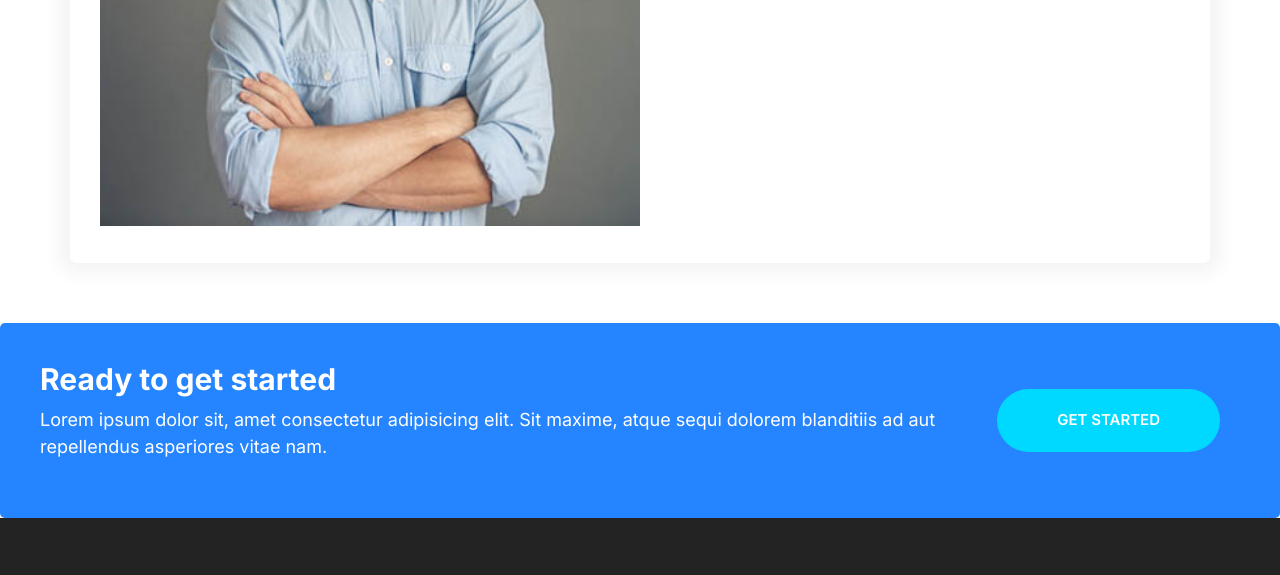
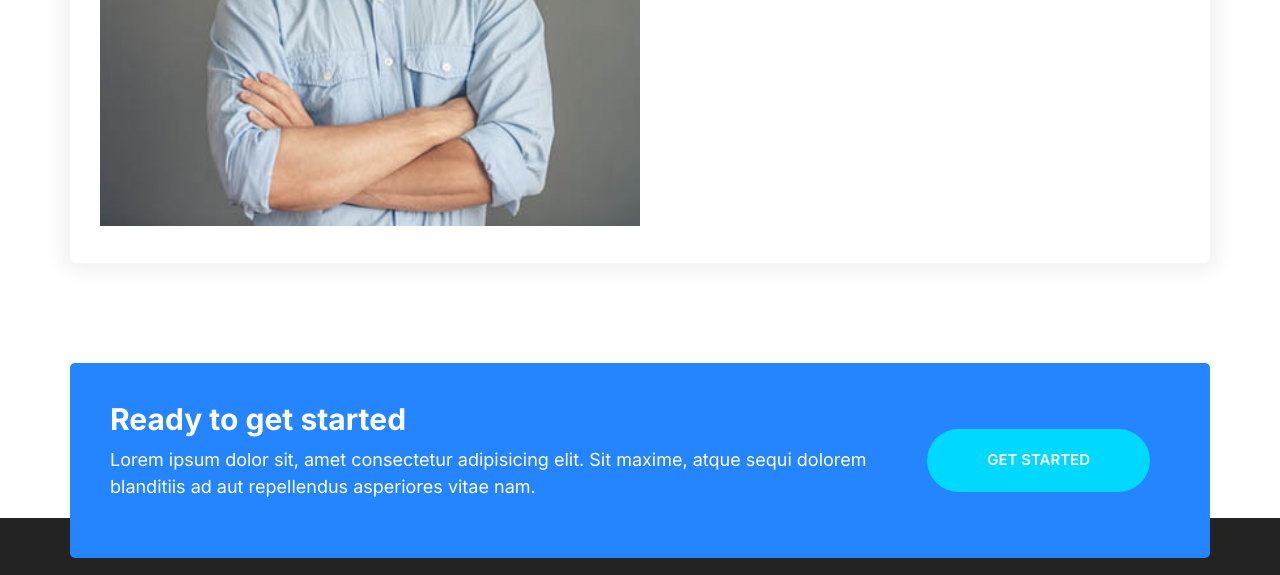
Before and after one commit to aman-tanwar/Moshify, a plain HTML site: page index.html in a window 1280 px wide. Shown: the part 5491-6066 px from the top of the page. Drawn offline with Linux system fonts and the light colour scheme.

Commit message:
Refactoring of callout block.

```diff
--- a/index.html
+++ b/index.html
@@ -387,6 +387,7 @@
       </div>
     </section>
 
+    <div class="container">
       <div class="callout callout--primary">
         <grid class="grid grid--1x2">
           <div class="callout__content">
@@ -399,6 +400,7 @@
           </div>
           <a href="#" class="btn btn--secondary btn--streched">Get Started</a>
         </grid>
+      </div>
     </div>
 
     <footer class="block block--dark footer">
--- a/styles/styles.css
+++ b/styles/styles.css
@@ -547,8 +547,10 @@ a {
 
 /* callout */
 .callout {
+  border-radius: 5px;
   padding: 4rem;
-  border-radius: 5px;
+  position: relative;
+  top: 4rem;
 }
 
 .callout--primary {
```
Lines whose indentation alone changed are shown as unchanged.
